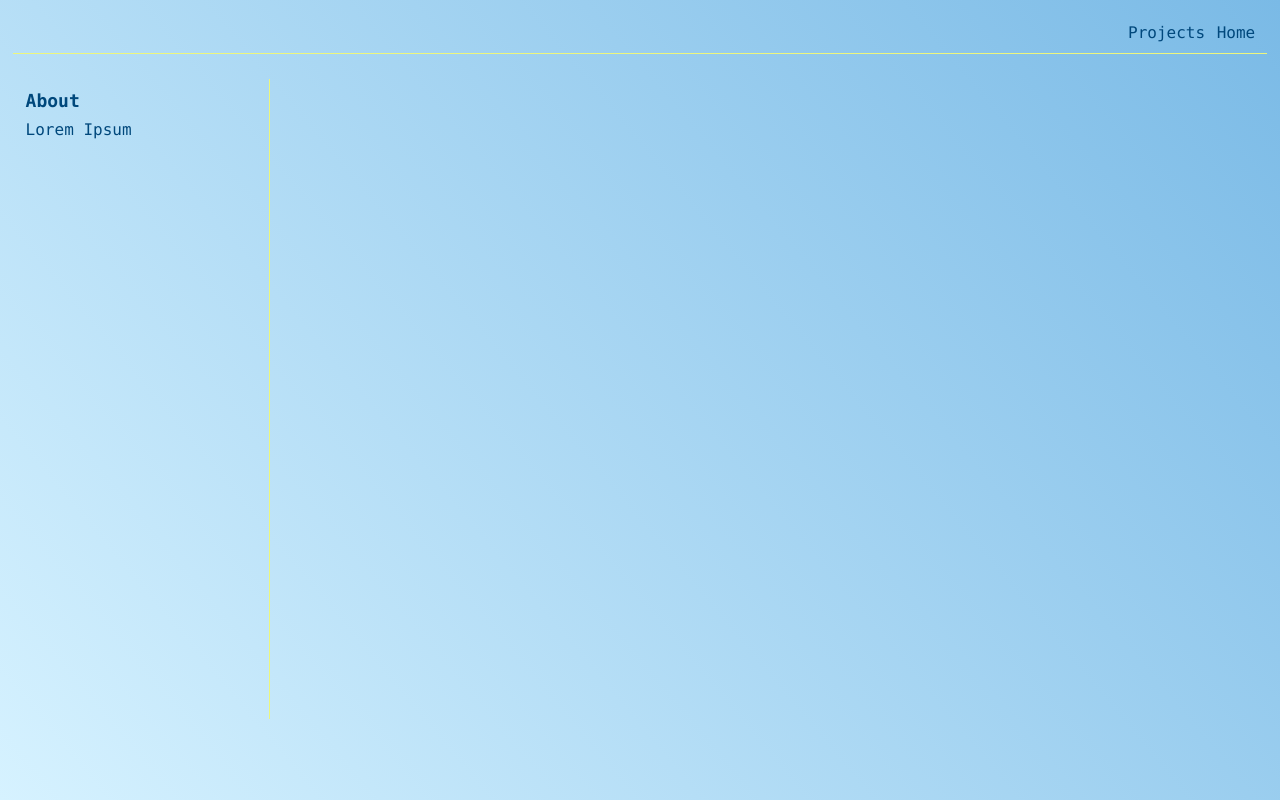
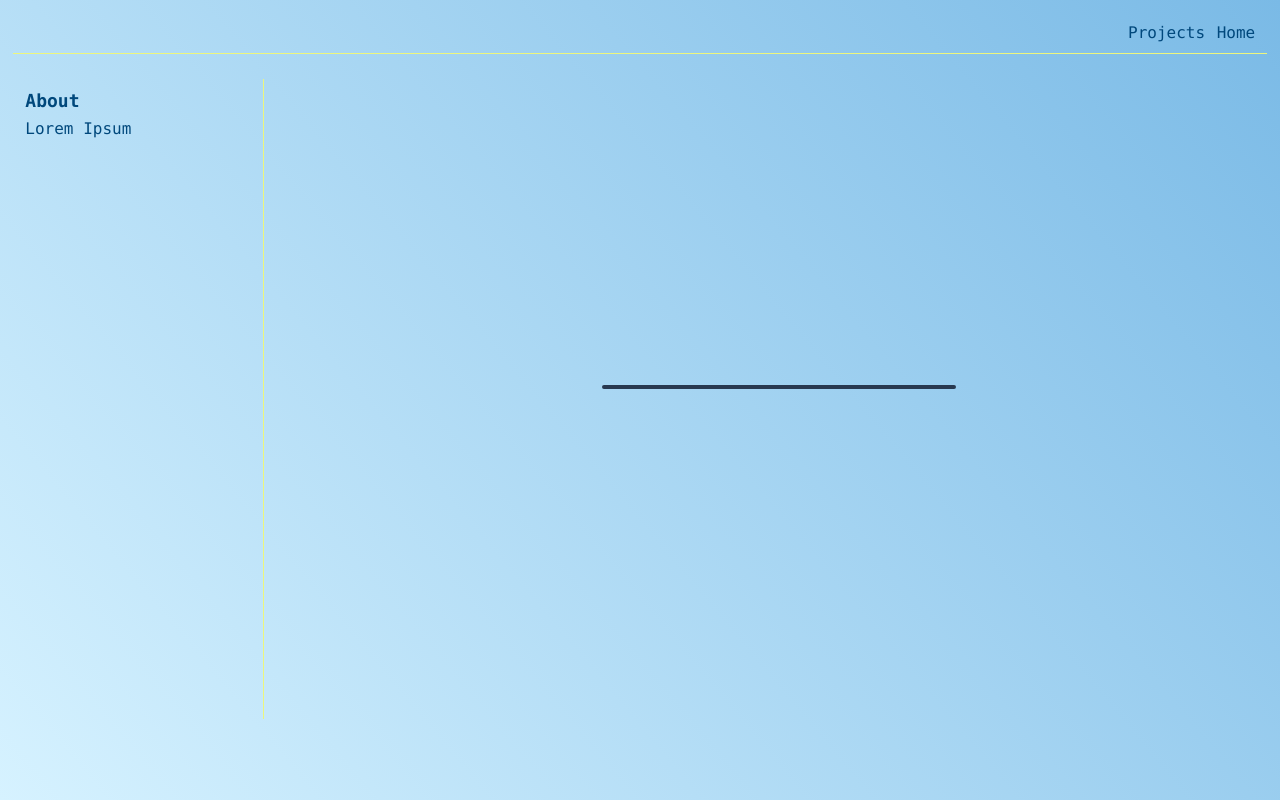
Before and after one commit to LBirkinshaw-Doyle/Calculator, a plain HTML site: page index.html in a window 1280 px wide. Drawn offline with Linux system fonts and the light colour scheme.

Commit message:
added calculator body

```diff
--- a/index.html
+++ b/index.html
@@ -22,7 +22,9 @@
                 <p>Lorem Ipsum</p>
             </div>
         </div>
-        <div id="active-content"></div>
+        <div id="active-content">
+            <div class="calculator-body"></div>
+        </div>
     </div>
 </body>
 </html>
--- a/styles/main.css
+++ b/styles/main.css
@@ -27,6 +27,7 @@ h2{
     font-weight: bold;
     padding-bottom: 5%;
 }
+
 .navigation{
     padding: 5%;
 }
@@ -38,9 +39,26 @@ h2{
 .text{
     padding: 5%;
 }
+
+.calculator-body{
+    width: 350px;
+    max-height: 620px;
+    background-color: #47648a;
+    box-shadow: 0 10px 6px -6px #000;
+    border: 2px solid #283950;
+    border-radius: 5px;
+}
+
 #sidebar{
     width: 20%;
     height: 100%;
     margin: 1%;
     border-right: 1px solid #EDF67D;
 }
+#active-content{
+    width: 80%;
+    display: flex;
+    flex-direction: row;
+    justify-content: center;
+    align-items: center;
+}
```
